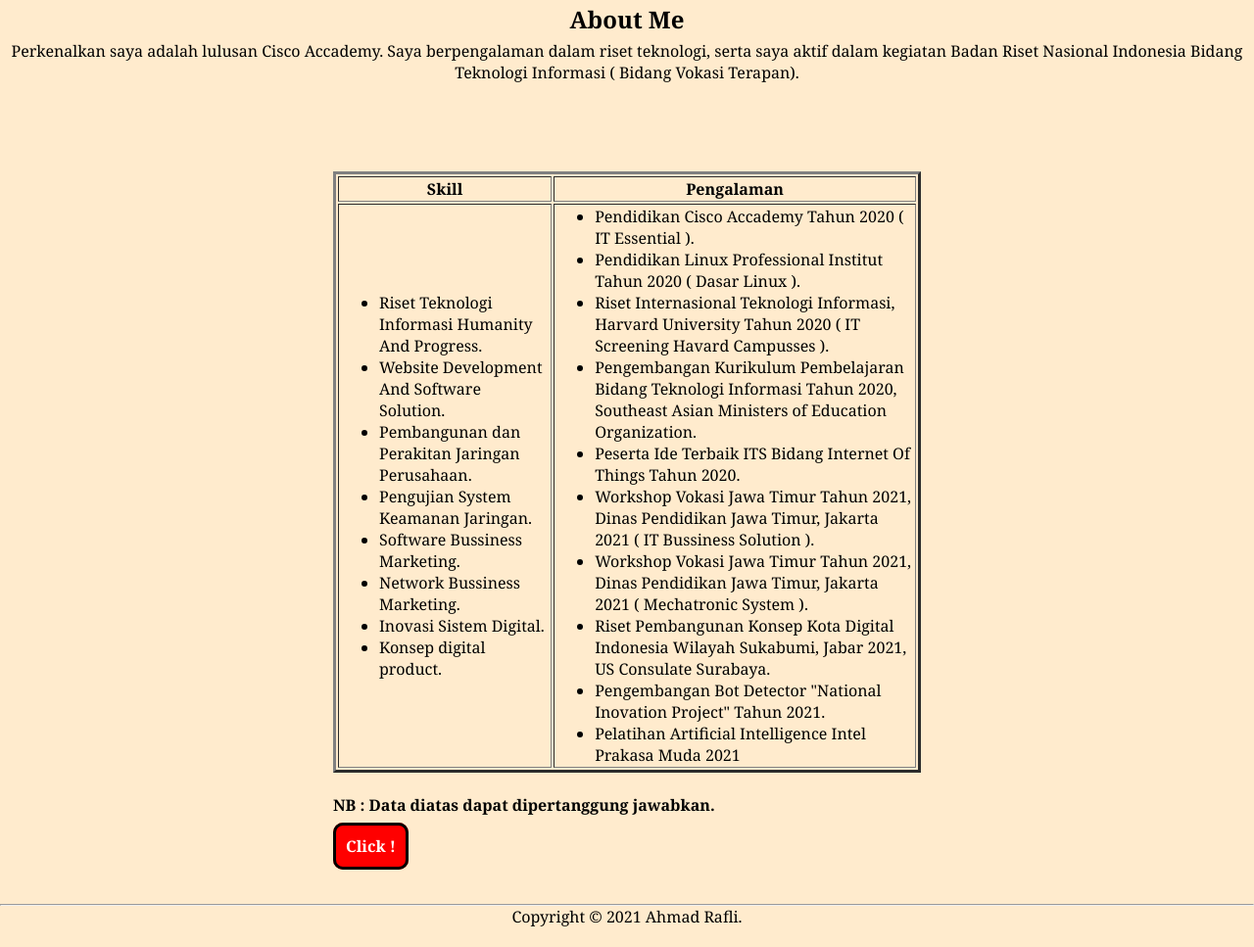
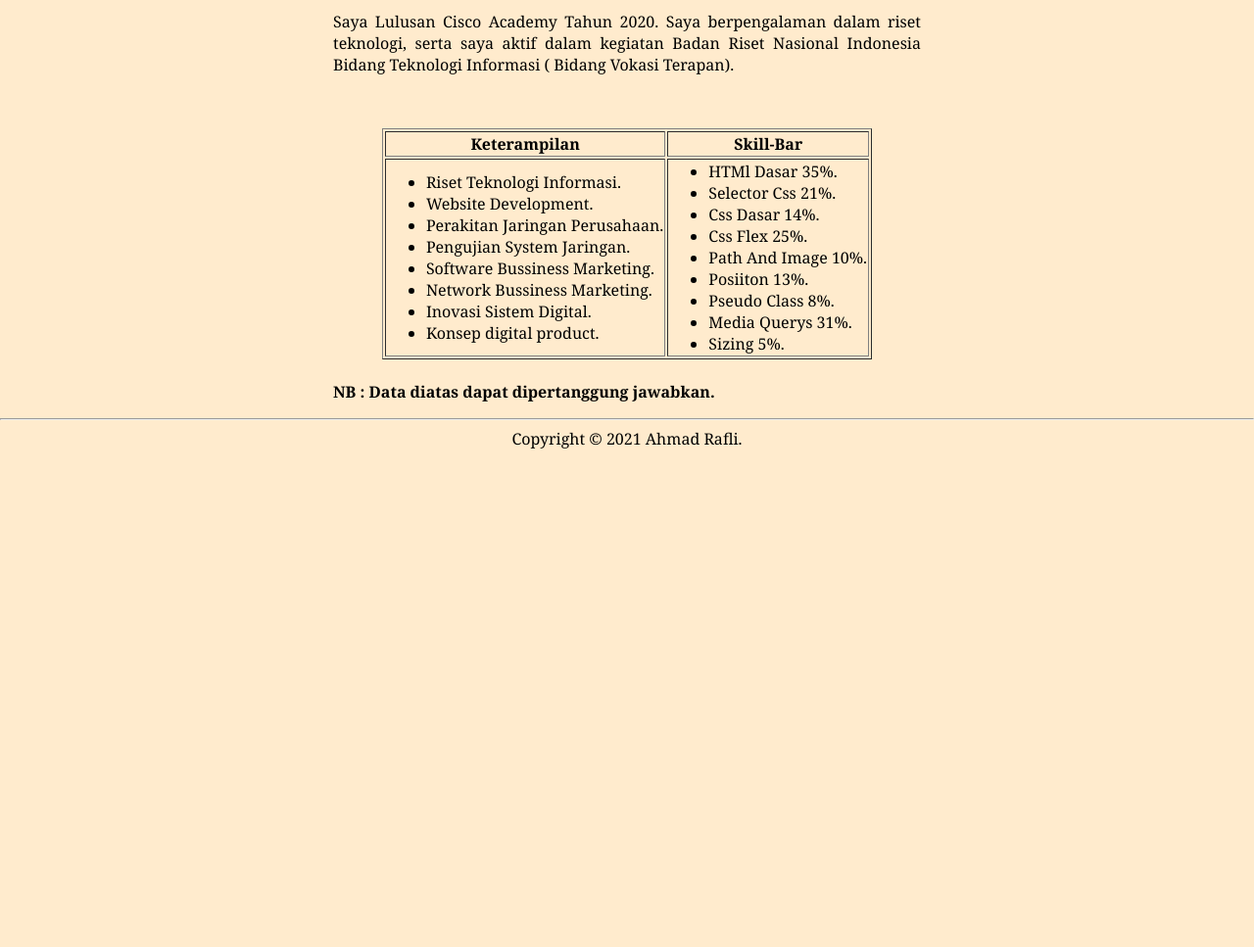
Before and after one commit to Mepopo-Class/html-css, a plain HTML site: page rafli/Belajar7.html in a window 1280 px wide. Shown: the part 545-1512 px from the top of the page at 98% size. After the commit the page ends 1014 px from the top, so only its background shows below. Drawn offline with Linux system fonts and the light colour scheme.

Commit message:
Revisi task Jumat, 5 November 2021 21.06

```diff
--- a/rafli/Belajar7.html
+++ b/rafli/Belajar7.html
@@ -13,7 +13,7 @@
         body
         {
             background-color: blanchedalmond;
-            font-family: Georgia, Times, 'Times New Roman', serif;
+            font-family: Cambria, Cochin, Georgia, Times, 'Times New Roman', serif;
 
         }
         nav
@@ -60,15 +60,11 @@
         }
         header, p
         {
-            margin-bottom: 20px;
+            margin-bottom: 10px;
         }
-        header, h2
-        {
-            margin-top: 10px;
-        }
+
         article > p
         {
-            margin-top: 5px;
             text-align: center;
         }
         img
@@ -81,6 +77,7 @@
         footer
         {
             text-align: center;
+            padding-top: 8px;
         }
         article
         {
@@ -93,24 +90,28 @@
         div
         {
             max-width: 600px;
-            margin: 3em auto;
+            margin: 1em auto;
             border: 3;
+        }
+        .me
+        {
+            justify-content: center;
+            margin-top:5px;
+            text-align: justify;
+        }
+        table > tr > th
+        {
+            width: 100%;
+            display: flex;
         }
         table
         {
-            width: 100%;
+           margin: 0 auto;
         }
-       .tombol
-       {
-           border: 3px solid black;
-           padding: 10px;
-           border-radius: 10px;
-           background-color: red;
-           color: white;
-           font-weight: bold;
-           text-decoration: none;
-
-       }
+        header > h2
+        {
+            margin-top: 10px;
+        }
 
     </style>
 </head>
@@ -133,31 +134,29 @@
     </header>
 
     <hr />
-
     <article>
         <h2> About Me</h2>
-        <p>
-            Perkenalkan saya adalah lulusan Cisco Accademy. Saya berpengalaman dalam riset teknologi, serta saya aktif dalam kegiatan Badan Riset Nasional Indonesia Bidang Teknologi Informasi ( Bidang Vokasi Terapan).
-        </p>
+        <div class="me">
+            <p>Saya Lulusan Cisco Academy Tahun 2020. Saya berpengalaman dalam riset teknologi, serta saya aktif dalam kegiatan Badan Riset Nasional Indonesia Bidang Teknologi Informasi ( Bidang Vokasi Terapan).</p>
+        </div>
         <br>
     </article>
-
     <div>
-        <table border="3">
+        <table border="1">
             <thead>
                 <tr>
-                    <th>Skill</th>
-                    <th>Pengalaman</th>
+                    <th>Keterampilan</th>
+                    <th>Skill-Bar</th>
                 </tr>
             </thead>
             <tbody>
                 <tr>
                     <td>
                         <ul>
-                            <li> Riset Teknologi Informasi Humanity And Progress.</li>
-                            <li> Website Development And Software Solution.</li>
-                            <li> Pembangunan dan Perakitan Jaringan Perusahaan. </li>
-                            <li> Pengujian System Keamanan Jaringan.</li>
+                            <li> Riset Teknologi Informasi.</li>
+                            <li> Website Development.</li>
+                            <li> Perakitan Jaringan Perusahaan. </li>
+                            <li> Pengujian System Jaringan.</li>
                             <li> Software Bussiness Marketing.</li>
                             <li> Network Bussiness Marketing.</li>
                             <li> Inovasi Sistem Digital.</li>
@@ -166,16 +165,15 @@
                     </td>
                     <td>
                         <ul>
-                            <li> Pendidikan Cisco Accademy Tahun 2020 ( IT Essential ).</li>
-                            <li> Pendidikan Linux Professional Institut Tahun 2020 ( Dasar Linux ).</li>
-                            <li> Riset Internasional Teknologi Informasi, Harvard University Tahun 2020 ( IT Screening Havard Campusses ).</li>
-                            <li> Pengembangan Kurikulum Pembelajaran Bidang Teknologi Informasi Tahun 2020, Southeast Asian Ministers of Education Organization. </li>
-                            <li> Peserta Ide Terbaik ITS Bidang Internet Of Things Tahun 2020.</li>
-                            <li> Workshop Vokasi Jawa Timur Tahun 2021, Dinas Pendidikan Jawa Timur, Jakarta 2021 ( IT Bussiness Solution ).</li>
-                            <li> Workshop Vokasi Jawa Timur Tahun 2021, Dinas Pendidikan Jawa Timur, Jakarta 2021 ( Mechatronic System ).</li>
-                            <li> Riset Pembangunan Konsep Kota Digital Indonesia Wilayah Sukabumi, Jabar 2021, US Consulate Surabaya.</li>
-                            <li> Pengembangan Bot Detector "National Inovation Project" Tahun 2021.</li>
-                            <li> Pelatihan Artificial Intelligence Intel Prakasa Muda 2021</li>
+                            <li>HTMl Dasar 35%.</li>
+                            <li>Selector Css 21%. </li>
+                            <li>Css Dasar 14%.</li>
+                            <li>Css Flex 25%.</li>
+                            <li>Path And Image 10%.</li>
+                            <li>Posiiton 13%.</li>
+                            <li>Pseudo Class 8%.</li>
+                            <li>Media Querys 31%.</li>
+                            <li>Sizing 5%.</li>
                         </ul>
                     </td>
                 </tr>
@@ -183,7 +181,7 @@
         </table>
         <br>
         <b><p>NB : Data diatas dapat dipertanggung jawabkan.</p></b>
-        <a class="tombol" href="../index.html">Click !</a>
+
     </div>
 
     <hr>
```
